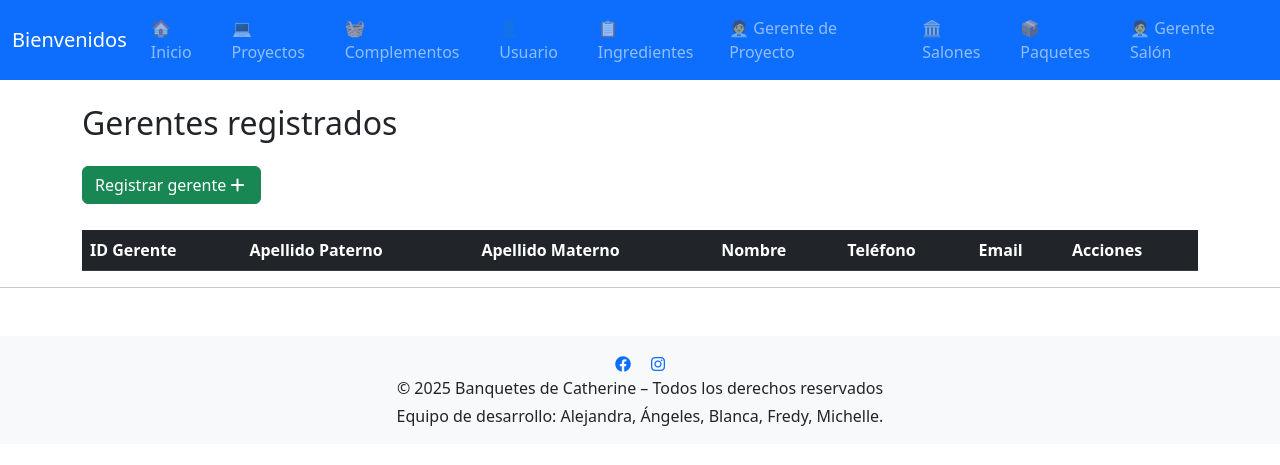
After one commit to FredyRodarte/banquetesCatherine, a Flask app: page /admin/gerente_salon in a window 1280 px wide. The commit adds this page. Shown: the top 465 px of the page. Run offline with Flask 3, Linux system fonts and the light colour scheme; data that the repository does not hold is empty; some libraries are stand-ins or nearby versions.

Commit message:
Subi cambios

```diff
--- a/app.py
+++ b/app.py
@@ -550,5 +550,133 @@ def nuevo_salon():
         return "Error al cargar formulario", 500
 
 
+
+#=======================================================
+# Función para generar ID único para nuevo gerente
+#=======================================================
+def generar_id_gerente():
+    conexion = get_db_connection()
+    cursor = conexion.cursor()
+    cursor.execute("SELECT MAX(ID_GERENTE) FROM GERENTE_SALON")
+    resultado = cursor.fetchone()
+    cursor.close()
+    conexion.close()
+
+    if resultado and resultado[0]:
+        ultimo_id = int(resultado[0][2:])  # de 'GS005' obtiene 5
+        nuevo_num = ultimo_id + 1
+    else:
+        nuevo_num = 1
+    return f"GS{nuevo_num:03}"  # da formato 'GS006'
+
+#=======================================================
+# Ruta para listar gerentes de salón
+#=======================================================
+@app.route('/admin/gerente_salon')
+def gerente_salon():
+    try:
+        conexion = get_db_connection()
+        cursor = conexion.cursor()
+        cursor.execute("""
+            SELECT ID_GERENTE, APATERNO, AMATERNO, NOMBRE, TELEFONO, EMAIL
+            FROM GERENTE_SALON ORDER BY ID_GERENTE
+        """)
+        rows = cursor.fetchall()
+        gerentes = []
+        for r in rows:
+            gerentes.append({
+                'id_gerente': r[0],
+                'apaterno': r[1],
+                'amaterno': r[2],
+                'nombre': r[3],
+                'telefono': r[4],
+                'email': r[5]
+            })
+        cursor.close()
+        conexion.close()
+        return render_template('administrador/gerente_salon.html', gerentes=gerentes)
+    except Exception as e:
+        print('Error cargar gerentes:', e)
+        flash('Error al cargar gerentes', 'danger')
+        return render_template('administrador/gerente_salon.html', gerentes=[])
+
+#========================================================
+# Ruta para registrar nuevo gerente
+#========================================================
+@app.route('/admin/nuevo_gerente_salon', methods=['GET', 'POST'])
+def nuevo_gerente_salon():
+    if request.method == 'POST':
+        apaterno = request.form.get('apaterno')
+        amaterno = request.form.get('amaterno')
+        nombre = request.form.get('nombre')
+        telefono = request.form.get('telefono')
+        email = request.form.get('email')
+
+        try:
+
+            id_gerente = generar_id_gerente()  # Generar nuevo ID único
+
+            conexion = get_db_connection()
+            cursor = conexion.cursor()
+            print (id_gerente, apaterno, amaterno, nombre, telefono, email)
+            cursor.execute("""
+                INSERT INTO GERENTE_SALON (ID_GERENTE, APATERNO, AMATERNO, NOMBRE, TELEFONO, EMAIL)
+                VALUES (:1, :2, :3, :4, :5, :6)
+            """, (id_gerente, apaterno, amaterno, nombre, telefono, email))
+
+            conexion.commit()
+
+            cursor.close()
+            conexion.close()
+
+            flash('Gerente agregado correctamente', 'success')
+
+            return redirect(url_for('gerente_salon'))
+        except Exception as e:
+            print('Error agregar gerente:', e)
+            flash('Error al agregar gerente', 'danger')
+            return redirect(url_for('nuevo_gerente_salon'))
+
+    # GET - mostrar formulario
+    return render_template('administrador/nuevo_gerente_salon.html')
+
+#========================================================
+# Ruta para actualizar gerente desde el modal
+#========================================================
+@app.route('/admin/actualizar_gerente', methods=['POST'])
+def actualizar_gerente():
+    id_gerente = request.form.get('id_gerente')
+    apaterno = request.form.get('apaterno')
+    amaterno = request.form.get('amaterno')
+    nombre = request.form.get('nombre')
+    telefono = request.form.get('telefono')
+    email = request.form.get('email')
+
+    try:
+        conexion = get_db_connection()
+        cursor = conexion.cursor()
+        cursor.execute("""
+            UPDATE GERENTE_SALON
+            SET APATERNO = :1,
+                AMATERNO = :2,
+                NOMBRE = :3,
+                TELEFONO = :4,
+                EMAIL = :5
+            WHERE ID_GERENTE = :6
+        """, (apaterno, amaterno, nombre, telefono, email, id_gerente))
+        conexion.commit()
+        cursor.close()
+        conexion.close()
+        flash('Gerente actualizado correctamente', 'success')
+    except Exception as e:
+        print("Error al actualizar gerente:", e)
+        flash('Error al actualizar gerente', 'danger')
+    return redirect(url_for('gerente_salon'))
+
+
+
+
+
+
 if __name__ == '__main__':
     app.run(debug=True)
--- a/templates/_sidebar.html
+++ b/templates/_sidebar.html
@@ -30,6 +30,16 @@
                 <li class="nav-item">
                     <a class="nav-link" href="/admin/salones">🏛️ Salones</a>
                 </li>
+
+                <li class="nav-item">
+                <a class="nav-link" href="/admin/paquetes">📦 Paquetes</a>
+                </li>
+
+                <li class="nav-item">
+                <a class="nav-link" href="/admin/gerente_salon">🧑‍💼 Gerente Salón</a>
+                </li>
+
+
             </ul>
         </div>
     </div>
--- /dev/null
+++ b/templates/administrador/gerente_salon.html
@@ -0,0 +1,128 @@
+{% extends 'base.html' %}
+
+{% block title %}Gerentes de Salón - Administrador{% endblock %}
+
+{% block content %}
+<div class="contenedor">
+    <div class="d-flex flex-column flex-md-row justify-content-between align-items-start align-items-md-center mb-4">
+        <h2 class="mb-3 mb-md-0">Gerentes registrados</h2>
+    </div>
+
+    <!-- Botón Agregar Gerente -->
+    <div class="contenido mb-3">
+        <button type="button" class="btn btn-success agregar" onclick="window.location.href='/admin/nuevo_gerente_salon'">
+            Registrar gerente <i class="fa-solid fa-plus me-1"></i>
+        </button>
+    </div>
+
+    <!-- Mensajes Flash -->
+    {% with mensajes = get_flashed_messages(with_categories=true) %}
+        {% if mensajes %}
+            {% for categoria, mensaje in mensajes %}
+                <div class="alert alert-{{ categoria }} alert-dismissible fade show" role="alert">
+                    {{ mensaje }}
+                    <button type="button" class="btn-close" data-bs-dismiss="alert" aria-label="Cerrar"></button>
+                </div>
+            {% endfor %}
+        {% endif %}
+    {% endwith %}
+
+    <!-- Tabla de Gerentes -->
+    <div class="table-responsive">
+        <table class="table table-striped table-hover align-middle" id="gerentes">
+            <thead class="table-dark">
+                <tr>
+                    <th>ID Gerente</th>
+                    <th>Apellido Paterno</th>
+                    <th>Apellido Materno</th>
+                    <th>Nombre</th>
+                    <th>Teléfono</th>
+                    <th>Email</th>
+                    <th>Acciones</th>
+                </tr>
+            </thead>
+            <tbody>
+                {% for gerente in gerentes %}
+                <tr>
+                    <td>{{ gerente.id_gerente }}</td>
+                    <td>{{ gerente.apaterno }}</td>
+                    <td>{{ gerente.amaterno }}</td>
+                    <td>{{ gerente.nombre }}</td>
+                    <td>{{ gerente.telefono }}</td>
+                    <td>{{ gerente.email }}</td>
+                    <td>
+                        <button
+                            class="btn btn-sm btn-warning"
+                            data-bs-toggle="modal"
+                            data-bs-target="#modalEditarGerente"
+                            onclick="llenarModal('{{ gerente.id_gerente }}', '{{ gerente.apaterno }}', '{{ gerente.amaterno }}', '{{ gerente.nombre }}', '{{ gerente.telefono }}', '{{ gerente.email }}')"
+                        >
+                            Editar
+                        </button>
+
+                        <form method="POST" action="/admin/eliminar_gerente/{{ gerente.id_gerente }}" style="display:inline;" onsubmit="return confirm('¿Estás seguro de eliminar este gerente?');">
+                            <button type="submit" class="btn btn-sm btn-danger">Eliminar</button>
+                        </form>
+
+                    </td>
+                </tr>
+                {% endfor %}
+            </tbody>
+        </table>
+    </div>
+</div>
+
+<!-- Modal para Editar Gerente -->
+<div class="modal fade" id="modalEditarGerente" tabindex="-1" aria-labelledby="modalEditarGerenteLabel" aria-hidden="true">
+  <div class="modal-dialog">
+    <div class="modal-content">
+      <form method="POST" action="{{ url_for('actualizar_gerente') }}">
+        <div class="modal-header">
+          <h5 class="modal-title" id="modalEditarGerenteLabel">Editar Gerente</h5>
+          <button type="button" class="btn-close" data-bs-dismiss="modal" aria-label="Cerrar"></button>
+        </div>
+        <div class="modal-body">
+          <input type="hidden" name="id_gerente" id="editar_id_gerente">
+
+          <div class="mb-3">
+            <label for="editar_apaterno" class="form-label">Apellido Paterno</label>
+            <input type="text" class="form-control" id="editar_apaterno" name="apaterno" required>
+          </div>
+          <div class="mb-3">
+            <label for="editar_amaterno" class="form-label">Apellido Materno</label>
+            <input type="text" class="form-control" id="editar_amaterno" name="amaterno" required>
+          </div>
+          <div class="mb-3">
+            <label for="editar_nombre" class="form-label">Nombre(s)</label>
+            <input type="text" class="form-control" id="editar_nombre" name="nombre" required>
+          </div>
+          <div class="mb-3">
+            <label for="editar_telefono" class="form-label">Teléfono</label>
+            <input type="text" class="form-control" id="editar_telefono" name="telefono">
+          </div>
+          <div class="mb-3">
+            <label for="editar_email" class="form-label">Email</label>
+            <input type="email" class="form-control" id="editar_email" name="email">
+          </div>
+        </div>
+        <div class="modal-footer">
+          <button type="submit" class="btn btn-primary">Guardar Cambios</button>
+          <button type="button" class="btn btn-secondary" data-bs-dismiss="modal">Cancelar</button>
+        </div>
+      </form>
+    </div>
+  </div>
+</div>
+
+<!-- Script para llenar los campos del modal -->
+<script>
+function llenarModal(id, apaterno, amaterno, nombre, telefono, email) {
+    document.getElementById('editar_id_gerente').value = id;
+    document.getElementById('editar_apaterno').value = apaterno;
+    document.getElementById('editar_amaterno').value = amaterno;
+    document.getElementById('editar_nombre').value = nombre;
+    document.getElementById('editar_telefono').value = telefono;
+    document.getElementById('editar_email').value = email;
+}
+</script>
+{% endblock %}
```
Also changed, not shown: templates/administrador/nuevo_gerente_salon.html (added, +33 -0 lines), templates/administrador/paquetes.html (+67 -37 lines).
